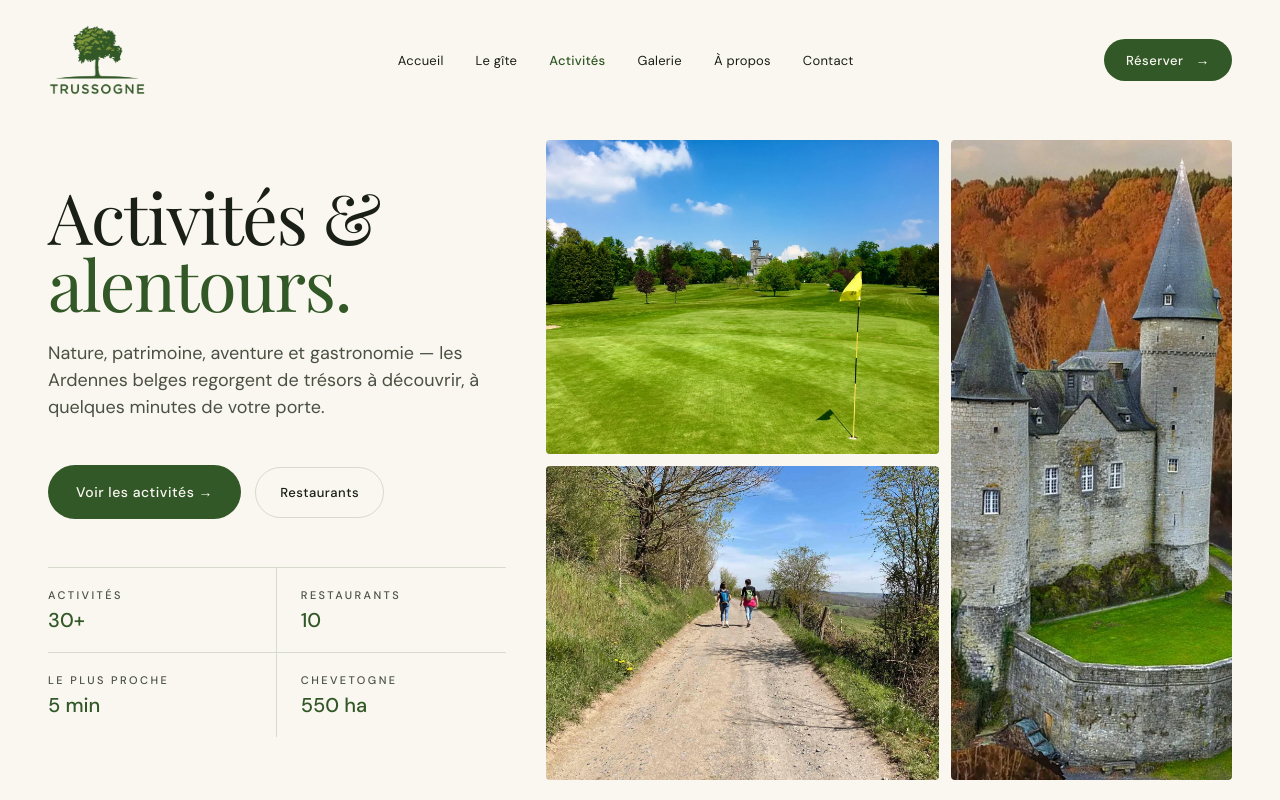
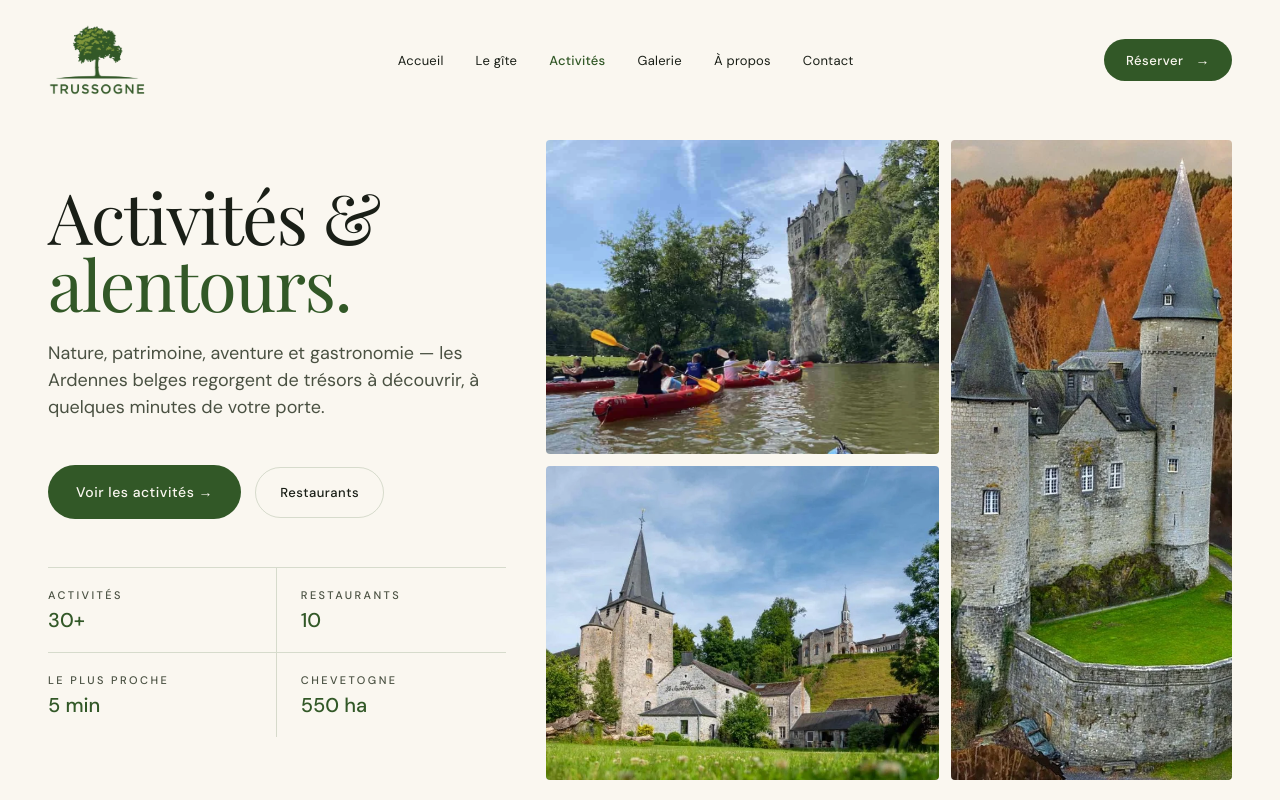
Before and after one commit to MeHigh22/gite-trussogne, a React (Vite) app: page /activites in a window 1280 px wide. Shown: the top 800 px of the page. Built offline with nearby package versions, Linux system fonts and the light colour scheme; a web font is replaced by a local one.

Commit message:
OkayThough

```diff
--- a/src/pages/Activites.jsx
+++ b/src/pages/Activites.jsx
@@ -139,10 +139,10 @@ function ActHero() {
         {bp === 'desktop' && (
           <div style={{ height: 'min(720px, 80vh)', display: 'grid', gridTemplateColumns: '1.4fr 1fr', gridTemplateRows: '1fr 1fr', gap: 12 }}>
             <div style={{ borderRadius: 4, overflow: 'hidden', gridColumn: 1, gridRow: 1 }}>
-              <img src="/assets/alentours/gold.webp" alt="Golf Château d'Ardenne" style={{ width: '100%', height: '100%', objectFit: 'cover' }} />
+              <img src="/assets/alentours/descente_lesse_kayak_chateau_walmin.webp" alt="Kayak sur la Lesse" style={{ width: '100%', height: '100%', objectFit: 'cover' }} />
             </div>
             <div style={{ borderRadius: 4, overflow: 'hidden', gridColumn: 1, gridRow: 2 }}>
-              <img src="/assets/alentours/houyet-1.webp" alt="Promenades à Houyet" style={{ width: '100%', height: '100%', objectFit: 'cover' }} />
+              <img src="/assets/alentours/CELLES_08_©_Rita_Photographie-scaled-1-1024x576.webp" alt="Celles" style={{ width: '100%', height: '100%', objectFit: 'cover' }} />
             </div>
             <div style={{ borderRadius: 4, overflow: 'hidden', gridColumn: 2, gridRow: '1 / -1' }}>
               <img src="/assets/alentours/veveve.webp" alt="Château de Vêves" style={{ width: '100%', height: '100%', objectFit: 'cover' }} />
```
